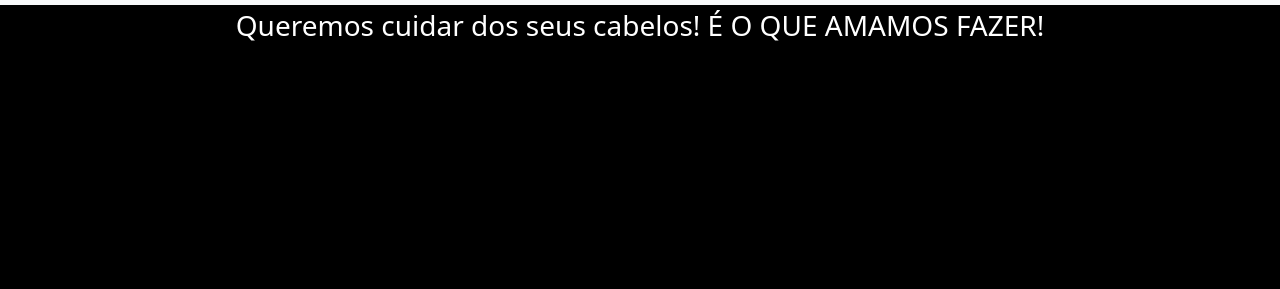
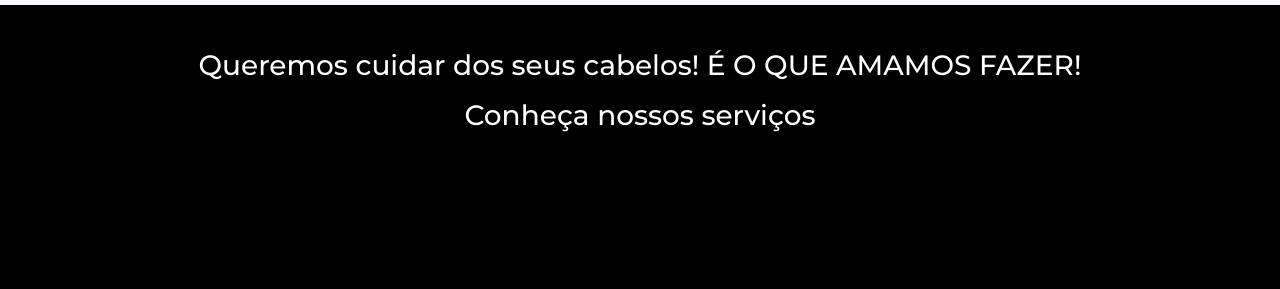
Before and after one commit to DanieldeOliveiraSan/Projeto-Site-WDURBAN, a plain HTML site: page Pages/servicos.html in a window 1280 px wide. Shown: the part 207-496 px from the top of the page. Drawn offline with nearby package versions, Linux system fonts and the light colour scheme.

Commit message:
Inclui dois titulos na página serviços.

```diff
--- a/Pages/servicos.html
+++ b/Pages/servicos.html
@@ -72,6 +72,8 @@
     <main>
 <div>
   <div class="titulo1"><h3>Queremos cuidar dos seus cabelos! É O QUE AMAMOS FAZER!</h3></div>
+  <div class="titulo2"><h3>Conheça nossos serviços</h3></div>
+
     <div class="container_serviços">
       <div>
 
--- a/Style/style.css
+++ b/Style/style.css
@@ -490,12 +490,22 @@ ul li a {
 .titulo1{
   width: 100%;
   height: 50px;
+  margin-top: 40px;
   display: flex;
   flex-direction: row;
   align-items: center;
   justify-content: center;
   color: white;
-
-
+  font-family:  "Montserrat", sans-serif; ;
+}
+.titulo2{
+  width: 100%;
+  height: 50px;
+  display: flex;
+  flex-direction: row;
+  align-items: center;
+  justify-content: center;
+  color: white;
+  font-family:  "Montserrat", sans-serif; ;
 
 }
```
Also changed, not shown: index.html (+1 -1 lines).
